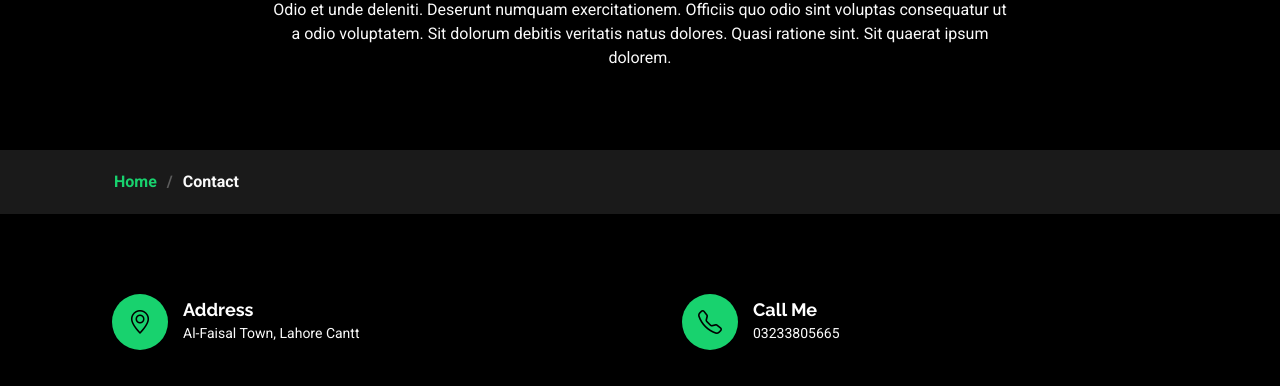
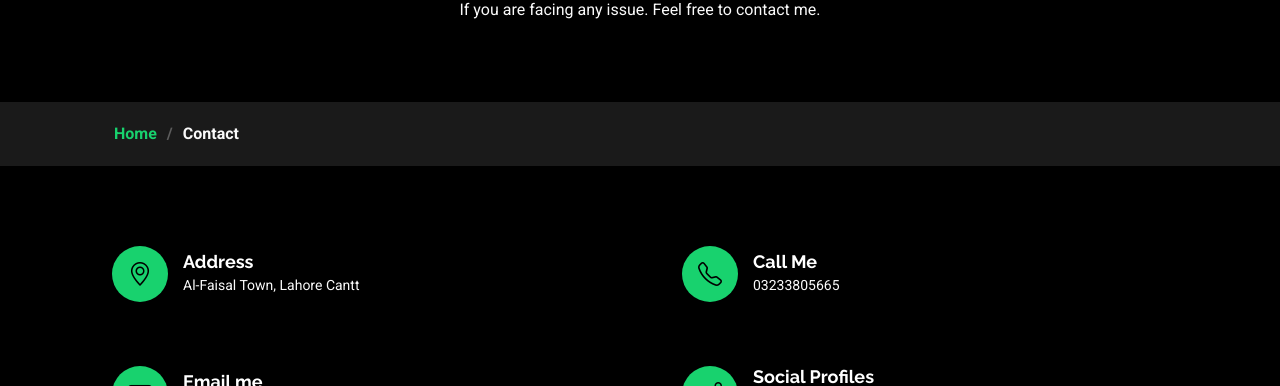
Before and after one commit to AliAmir9586/AliAmir_DEV, a plain HTML site: page contact.html in a window 1280 px wide. Shown: the part 217-603 px from the top of the page. Drawn offline with Linux system fonts and the light colour scheme.

Commit message:
Update contact.html

```diff
--- a/contact.html
+++ b/contact.html
@@ -88,7 +88,7 @@
           <div class="row d-flex justify-content-center text-center">
             <div class="col-lg-8">
               <h1>Contact</h1>
-              <p class="mb-0">Odio et unde deleniti. Deserunt numquam exercitationem. Officiis quo odio sint voluptas consequatur ut a odio voluptatem. Sit dolorum debitis veritatis natus dolores. Quasi ratione sint. Sit quaerat ipsum dolorem.</p>
+              <p class="mb-0"> If you are facing any issue. Feel free to contact me. </p>
             </div>
           </div>
         </div>
```
